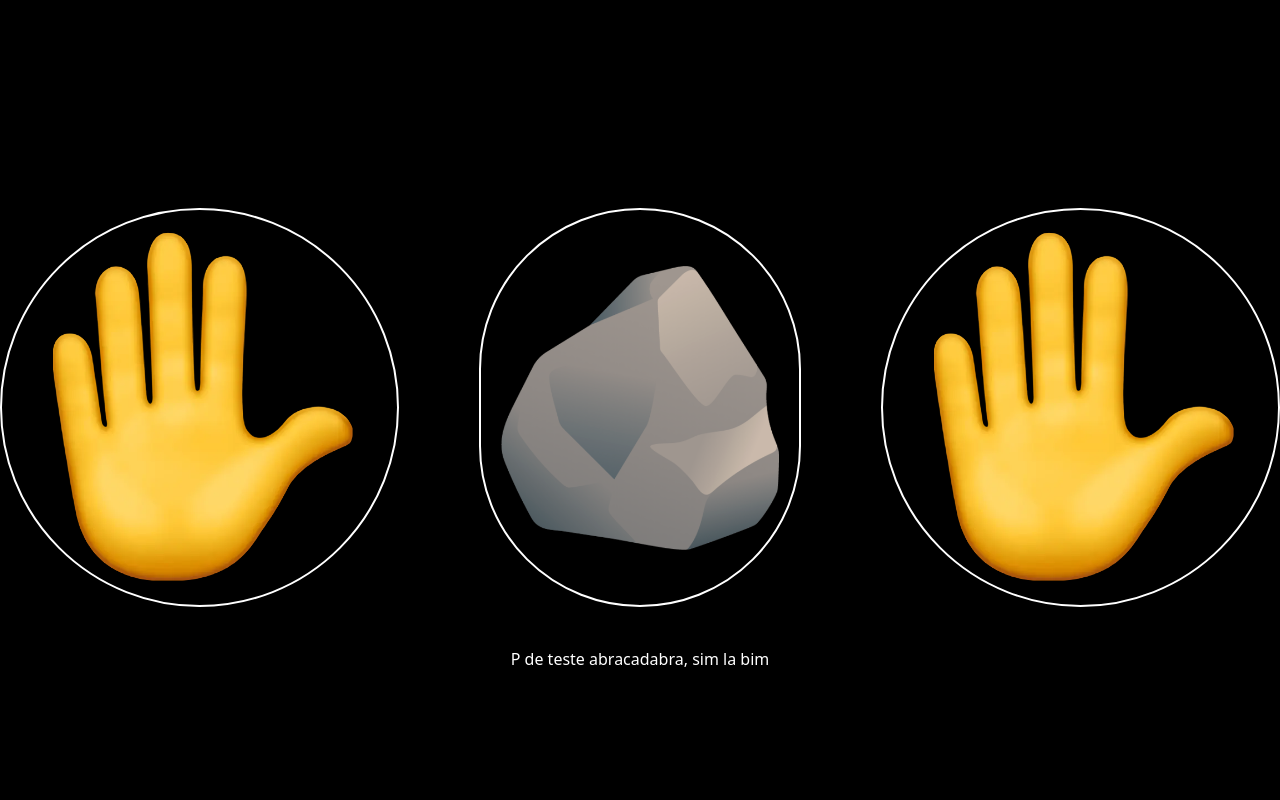
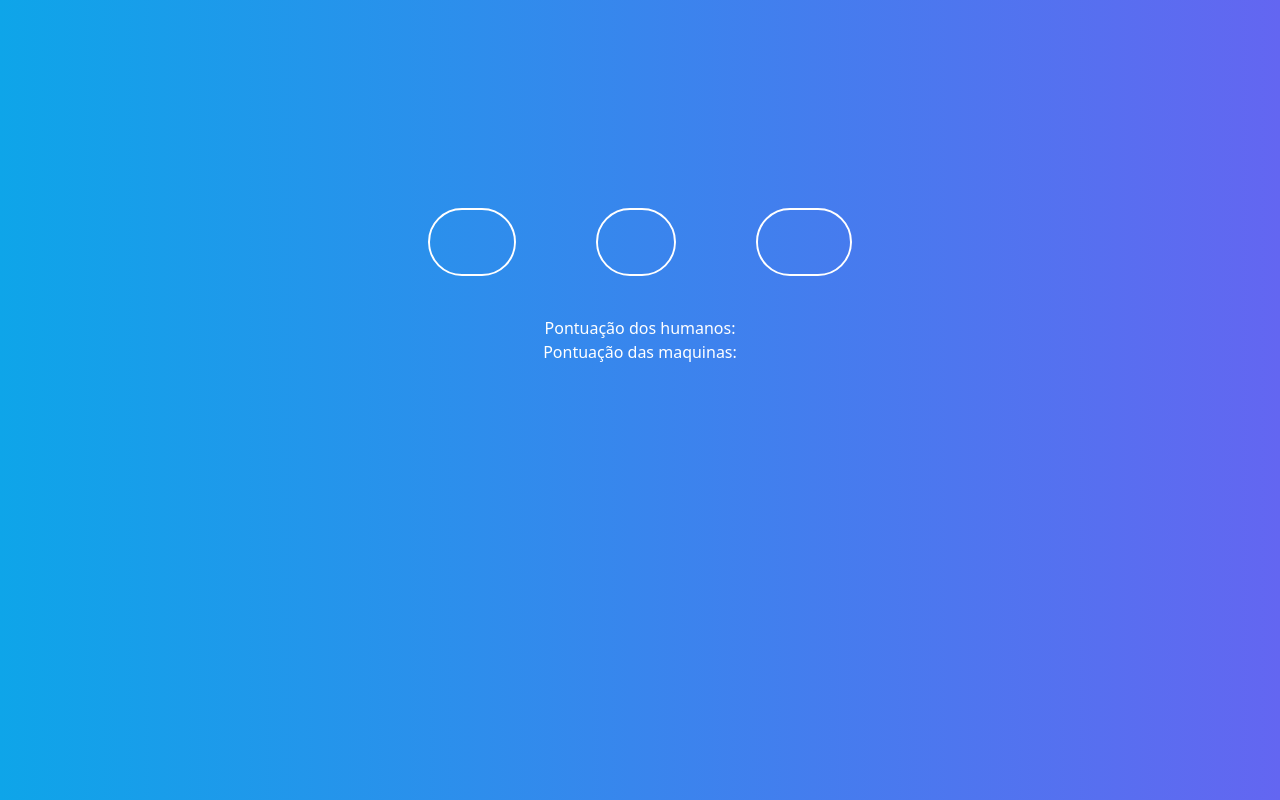
Before and after one commit to Kevyn-lucca/rps-ui, a website: page src/index.html in a window 1280 px wide. Drawn offline with Linux system fonts and the light colour scheme; files whose address does not match are found by name.

Commit message:
puxei os elementos da pagina

```diff
--- a/src/index.html
+++ b/src/index.html
@@ -6,14 +6,15 @@
     <link rel="stylesheet" href="/src/output.css">
     <title>ROCK PAPER SCISSORS EXTREME</title>
 </head>
-<body class="bg-black">
+<body class="bg-gradient-to-r from-sky-500 to-indigo-500">
     <div class="place-content-center flex gap-20 mt-52">
-    <button class="border-2 p-5 rounded-full border-white text-white"><img src="Img/paper.webp" alt="Scissor"></button>
-    <button class="border-2 p-5 rounded-full border-white text-white"><img src="Img/rock.png" alt="Rock"></button>
-    <button class="border-2 p-5 rounded-full border-white text-white"><img src="Img/paper.webp" alt="Paper"></button>
+    <button class="border-2 p-5 rounded-full border-white hover:text-opacity-100 hover:bg-red-600 hover:bg-opacity-50 text-white text-opacity-0">Paper</button>
+    <button class="border-2 p-5 rounded-full border-white hover:text-opacity-100 hover:bg-green-500 hover:bg-opacity-50 text-white text-opacity-0">Rock</button>
+    <button class="border-2 p-5 rounded-full border-white hover:text-opacity-100  hover:bg-yellow-500 hover:bg-opacity-50 text-white text-opacity-0">Scissor</button>
     </div>
-    <div class="place-content-center flex mt-10">
-        <p class=" text-white">P de teste abracadabra, sim la bim</p>
+    <div class="place-content-center place-items-center flex flex-col mt-10">
+        <p class=" text-white">Pontuação dos humanos: <span></span></p>
+        <p class=" text-white">Pontuação das maquinas: <span></span></p>
     </div>
     <script src="/src/script.js"></script>
 </body>
--- a/src/script.js
+++ b/src/script.js
@@ -1,9 +1,15 @@
-// essa função deve pegar o valor de um dos tres botões apertados.
+let PlayerText = document.querySelector("#human");
+let RobotText = document.querySelector("#robot");
+
+
+let PlayerPlay = GetPlayerAnswer();
+let ComputerPlay = GetComputerAnswer();
+let HumanPoints = 0;
+let MachinePoints = 0;
 
 function GetPlayerAnswer(){
 
 }
-
 //Computer picks between(paper, rock and scissor)
 
 function GetComputerAnswer(){
@@ -22,10 +28,7 @@ function GetComputerAnswer(){
 
 //Players answer and variables
 
-let PlayerPlay = GetPlayerAnswer();
-let ComputerPlay = GetComputerAnswer();
-let HumanPoints = 0;
-let MachinePoints = 0;
+
 
 
 //plays the game and compare both machine answer and player answer
@@ -67,7 +70,3 @@ function PlayGame(PlayerPlay,ComputerPlay){
     }
 
 }
-
-//O resultado da partida deve aparecer na tela
-
-console.log(PlayGame(PlayerPlay,ComputerPlay));
```
Also changed, not shown: src/output.css.
